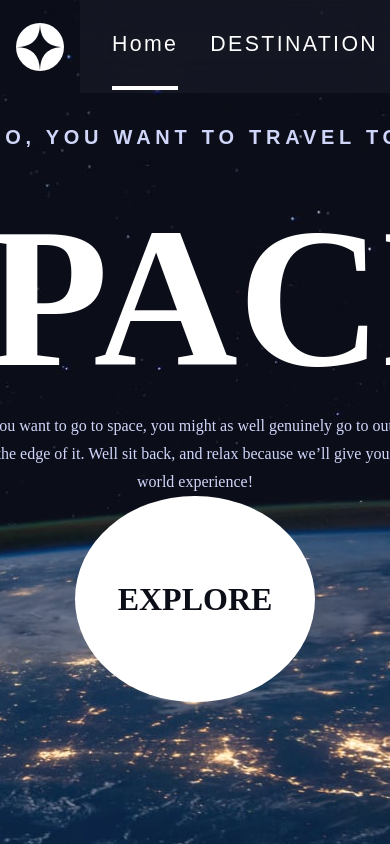
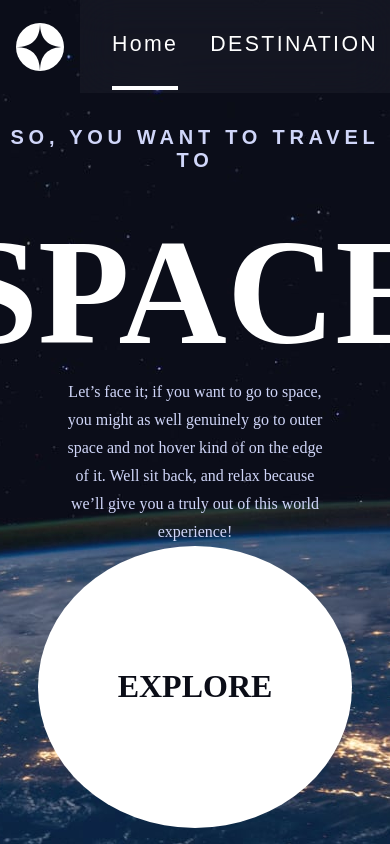
Before and after one commit to kielonl/space-tourism, a Vue app: page / in a window 390 px wide. Built offline with nearby package versions, Linux system fonts and the light colour scheme; a web font is replaced by a local one.

Commit message:
fixed menu responsiveness; fixed every page responsiveness

```diff
--- a/src/components/MainButton.vue
+++ b/src/components/MainButton.vue
@@ -8,7 +8,8 @@
 button {
   background: #ffffff;
   border-radius: 50%;
-  padding: 5vmax;
+  padding: 5rem 5rem;
+  font-size: calc(1rem + 1vw);
   outline: none;
   border: none;
   cursor: pointer;
--- a/src/components/MobileHeaderMenu.vue
+++ b/src/components/MobileHeaderMenu.vue
@@ -8,25 +8,25 @@
         to="/"
         class="nav-text"
         :class="{ selected: currentRoute === 'home' }"
-        ><span class="nav-number">00</span> HOME</RouterLink
+        ><div><span class="nav-number">00</span> HOME</div></RouterLink
       >
       <RouterLink
         to="/destination"
         class="nav-text"
         :class="{ selected: currentRoute === 'destination' }"
-        ><span class="nav-number">01</span> DESTINATION</RouterLink
+        ><div><span class="nav-number">01</span> DESTINATION</div></RouterLink
       >
       <RouterLink
         to="/crew"
         class="nav-text"
         :class="{ selected: currentRoute === 'crew' }"
-        ><span class="nav-number">02</span> CREW</RouterLink
+        ><div><span class="nav-number">02</span> CREW</div></RouterLink
       >
       <RouterLink
         to="/technology"
         class="nav-text"
         :class="{ selected: currentRoute === 'technology' }"
-        ><span class="nav-number">03</span> TECHNOLOGY</RouterLink
+        ><div><span class="nav-number">03</span> TECHNOLOGY</div></RouterLink
       >
     </nav>
   </div>
@@ -56,8 +56,7 @@ const currentRoute = computed(() => route.name);
     position: absolute;
     top: 0;
     right: 0;
-    height: 100vh;
-    width: 70vw;
+    height: 100%;
     background: rgba(255, 255, 255, 0.04);
     backdrop-filter: blur(40px);
     z-index: 2;
@@ -94,11 +93,15 @@ const currentRoute = computed(() => route.name);
       margin-top: 40%;
       margin-left: 2rem;
       gap: 1rem;
+      div {
+        padding-right: 2rem;
+      }
       .selected {
         border-right: 4px solid white;
       }
       .nav-number {
         font-weight: bold;
+        margin-right: 2rem;
       }
       font-weight: 100;
     }
--- a/src/views/CrewView.vue
+++ b/src/views/CrewView.vue
@@ -211,12 +211,12 @@ input[type="radio"] {
           transform: unset;
           justify-content: center;
           align-items: center;
-          padding: 0 6rem;
+          padding: 0 4rem;
           text-align: center;
         }
         .right-side {
           img {
-            position: unset;
+            position: absolute;
             width: 270px;
           }
         }
@@ -258,6 +258,8 @@ input[type="radio"] {
           margin: 0 2rem;
           img {
             position: unset;
+            height: 225px;
+            width: 170px;
           }
         }
 
--- a/src/views/DestinationView.vue
+++ b/src/views/DestinationView.vue
@@ -33,7 +33,7 @@
           <div class="body-text">
             {{ destinationInfo[currentDestination].bodyText }}
           </div>
-          <hr />
+
           <div class="planet-info">
             <div class="distance">
               <div class="sub-heading2">AVG. DISTANCE</div>
@@ -117,6 +117,9 @@ const currentDestination = ref<"moon" | "mars" | "europa" | "titan">("moon");
     .destination-heading {
       display: flex;
       flex-direction: row;
+      justify-content: center;
+      width: 40%;
+
       gap: 1rem;
       & > h5:nth-child(1) {
         color: white;
@@ -128,11 +131,10 @@ const currentDestination = ref<"moon" | "mars" | "europa" | "titan">("moon");
       }
     }
     .destination-body {
-      display: grid;
-      grid-template-columns: repeat(2, 1fr);
-      grid-template-rows: 1fr;
-      grid-column-gap: 0px;
-      grid-row-gap: 0px;
+      display: flex;
+      flex-direction: row;
+      justify-content: space-around;
+      align-items: center;
       .left-side {
         grid-area: 1 / 1 / 2 / 2;
         display: grid;
@@ -198,6 +200,11 @@ const currentDestination = ref<"moon" | "mars" | "europa" | "titan">("moon");
     background-repeat: repeat;
 
     .destination-wrapper {
+      .destination-heading {
+        width: 100%;
+        justify-content: start;
+        margin-left: 5%;
+      }
       .destination-body {
         display: flex;
         flex-direction: column;
@@ -218,6 +225,13 @@ const currentDestination = ref<"moon" | "mars" | "europa" | "titan">("moon");
           .planet-info {
             justify-content: space-around;
             max-width: 40rem;
+          }
+          h2 {
+            font-size: 80px;
+          }
+          .body-text {
+            padding: 1rem;
+            border-bottom: 1px solid #383b4b;
           }
         }
       }
--- a/src/views/HomeView.vue
+++ b/src/views/HomeView.vue
@@ -33,17 +33,14 @@ import HeaderMenu from "@/components/HeaderMenu.vue";
   overflow: hidden;
 
   .desktop-body-wrapper {
-    display: grid;
-    grid-template-columns: 0.5fr 1fr;
-    grid-template-rows: 1fr;
-    grid-column-gap: 0px;
-    grid-row-gap: 0px;
-    padding: 6rem;
+    display: flex;
     .desktop-body--heading {
-      grid-area: 1 / 1 / 2 / 2;
       display: flex;
       flex-direction: column;
-      max-width: 40rem;
+      justify-content: center;
+      align-items: center;
+      width: 100%;
+
       h1 {
         margin: 0;
         padding: 0;
@@ -51,14 +48,15 @@ import HeaderMenu from "@/components/HeaderMenu.vue";
       .sub-heading1 {
         color: #d0d6f9;
       }
+      .body-text {
+        max-width: 40rem;
+      }
     }
     .desktop-body-button-wrapper {
-      grid-area: 1 / 2 / 2 / 3;
-      button {
-        position: relative;
-        left: 50%;
-        top: 40%;
-      }
+      width: 100%;
+      display: flex;
+      justify-content: center;
+      align-items: center;
     }
   }
 }
@@ -75,6 +73,12 @@ import HeaderMenu from "@/components/HeaderMenu.vue";
       align-items: center;
       padding: 0;
       text-align: center;
+      h1 {
+        font-size: 150px;
+      }
+      .body-text {
+        padding: 0 4rem;
+      }
 
       .desktop-body-button-wrapper {
         button {
```
